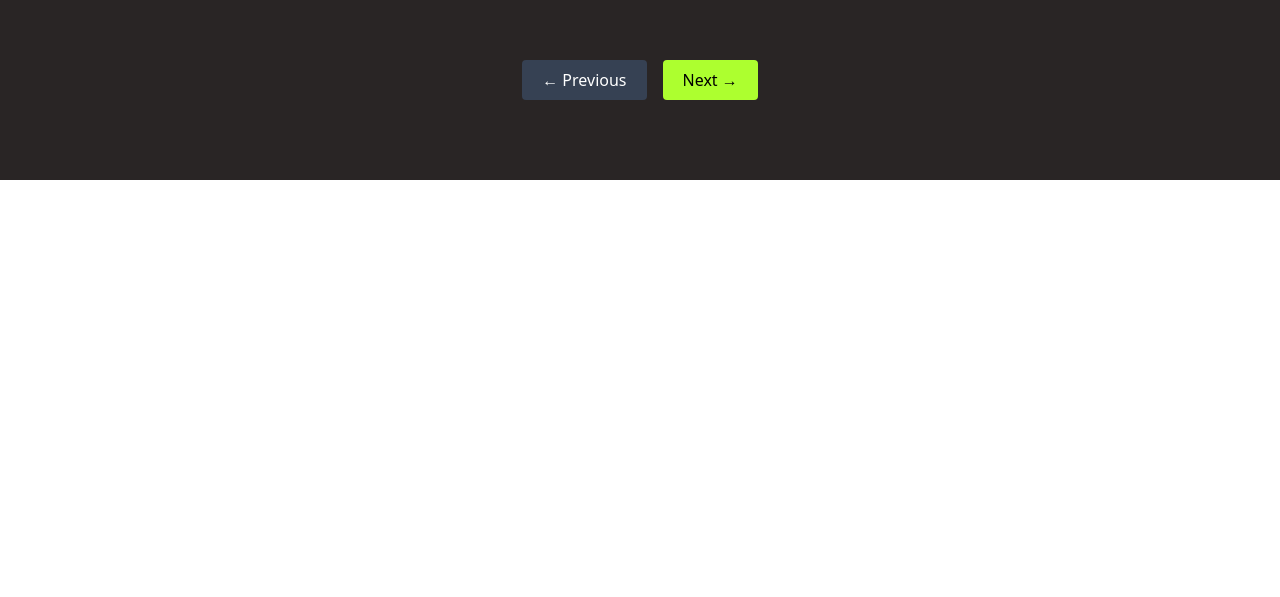
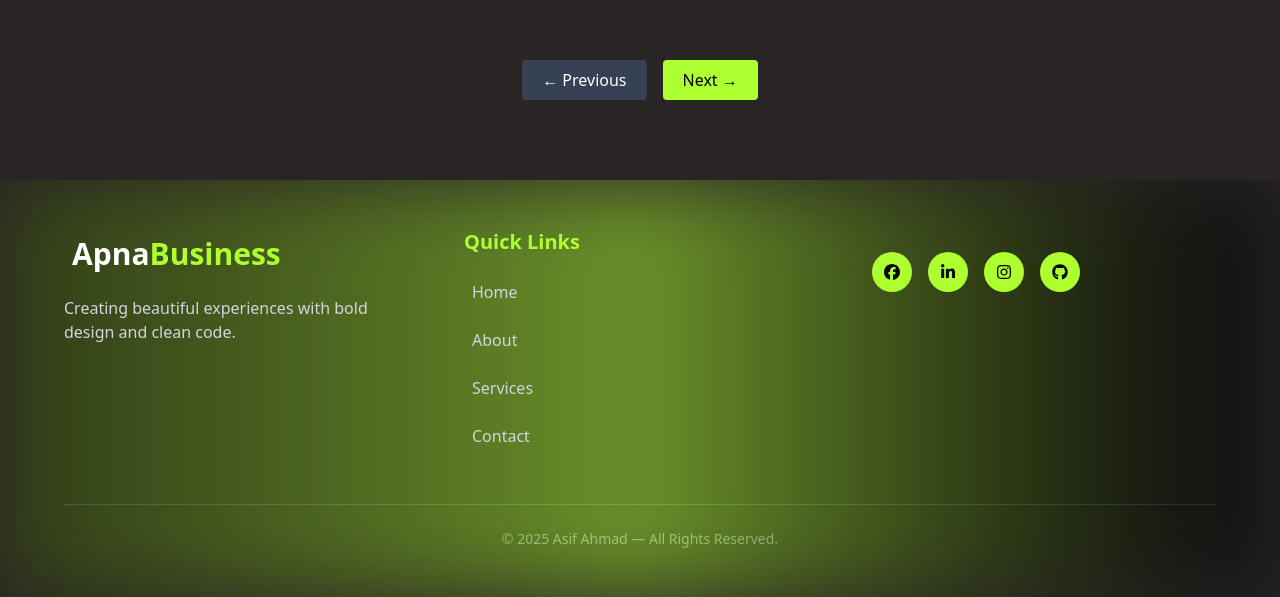
Before and after one commit to asifahmad0/ApnaBusiness, a React app in the folder frontend/: page / in a window 1280 px wide. Shown: the part 7457-8054 px from the top of the page. Before the commit the page ends 7637 px from the top, so only its background shows below. Built offline with nearby package versions, Linux system fonts and the light colour scheme; the HTML template or start-up script is replaced by a standard one.

Commit message:
change footer
change footer app.jsx to main.jsx

```diff
--- a/frontend/src/main.jsx
+++ b/frontend/src/main.jsx
@@ -10,6 +10,7 @@ import SmNavebar from './componant/SmNavebar.jsx'
 import About from './pages/About.jsx'
 import Services from './pages/Services.jsx'
 import Aibot from './componant/Aibot.jsx'
+import Footer from './pages/Footers'
 
 const router = createBrowserRouter([
   {
@@ -44,6 +45,8 @@ createRoot(document.getElementById('root')).render(
 
     <RouterProvider router={router}/>
 
+      <Footer/>
+
 
   </StrictMode>
 
```
